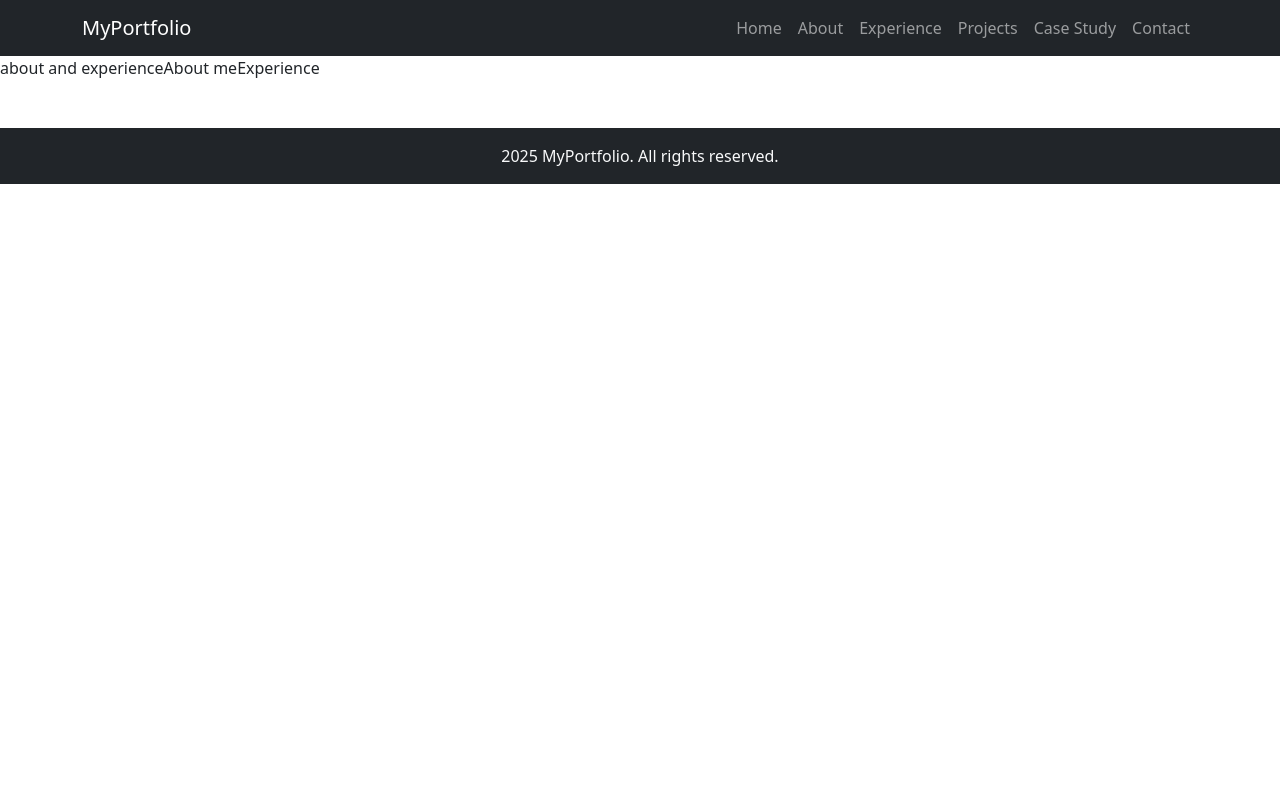
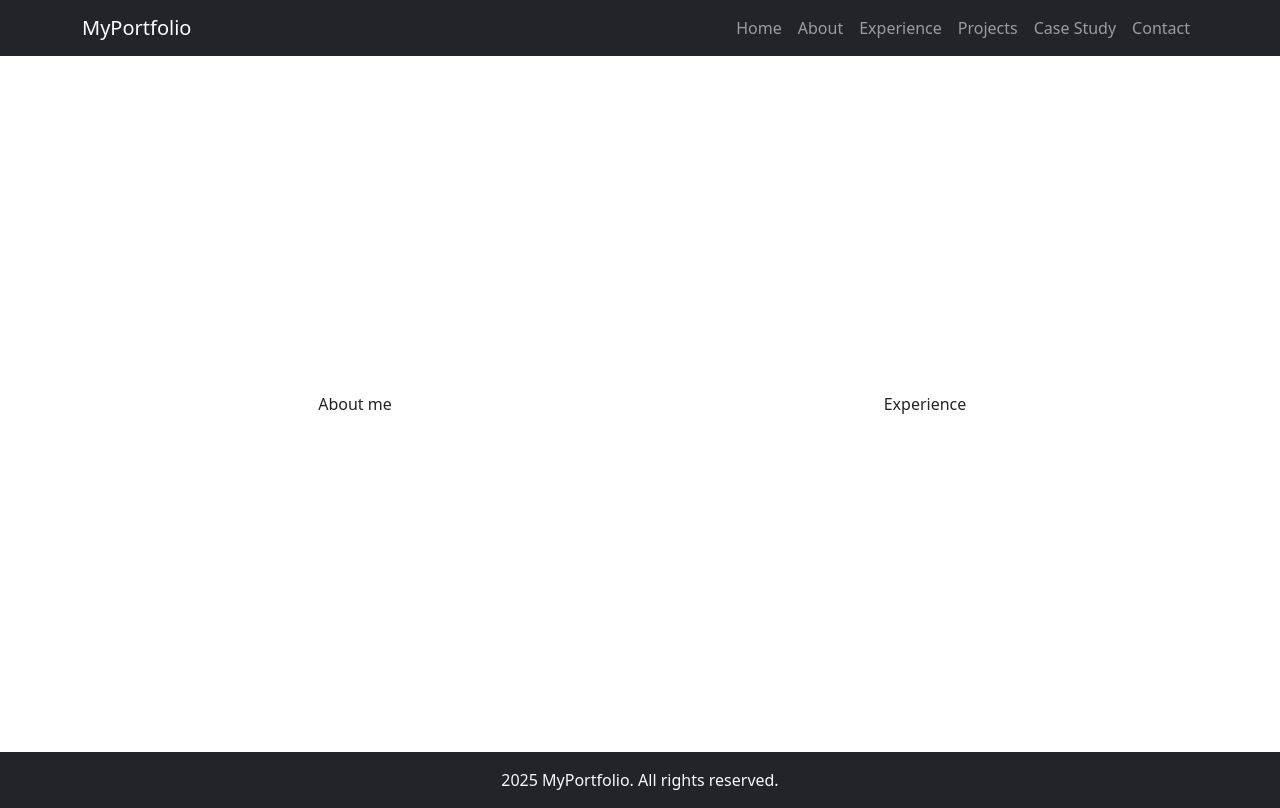
Before and after one commit to smrutishreenaik/Portfolio, a React (Vite) app in the folder portfolio-app/: page /experience in a window 1280 px wide. Built offline with nearby package versions, Linux system fonts and the light colour scheme.

Commit message:
added details to pages

```diff
--- a/portfolio-app/src/App.tsx
+++ b/portfolio-app/src/App.tsx
@@ -5,6 +5,7 @@ import Home from "./pages/Home";
 import Contact from "./pages/Contact";
 import AboutAndExperience from './pages/AboutAndExperience';
 import ProjectAndCaseStudy from "./pages/ProjectAndCaseStudy"
+import Footer from './components/Footer';
 
 const App: React.FC = () => {
   return (
@@ -16,6 +17,7 @@ const App: React.FC = () => {
         <Route path="/project" element={<ProjectAndCaseStudy />} />
         <Route path="/contact" element={<Contact />} />
       </Routes>
+      <Footer />
     </Router>
   );
 };
--- a/portfolio-app/src/index.scss
+++ b/portfolio-app/src/index.scss
@@ -10,6 +10,9 @@ a {
 }
 
 .page {
+  min-height: 75vh;
+  margin-top: 3rem;
   display: flex;
   flex-direction: column;
+  justify-content: center;
 }
--- a/portfolio-app/src/pages/AboutAndExperience.tsx
+++ b/portfolio-app/src/pages/AboutAndExperience.tsx
@@ -1,17 +1,22 @@
 import React from 'react'
-import Footer from '../components/Footer';
 import AboutMe from '../components/AboutMe';
 import Experience from '../components/Experience';
+import { Col, Container, Row } from 'react-bootstrap';
 
 const AboutAndExperience: React.FC = () => {
-  return (
-    <>
-    about and experience
-    <AboutMe/>
-    <Experience/>
-    <Footer/>
-    </>
-  );
+    return (
+        <Container className="page">
+            <Row className="align-items-center">
+                <Col md={6} className="text-center">
+                    <AboutMe />
+                </Col>
+
+                <Col md={6} className="text-center">
+                    <Experience />
+                </Col>
+            </Row>
+        </Container>
+    );
 };
 
 export default AboutAndExperience;
--- a/portfolio-app/src/pages/Contact.tsx
+++ b/portfolio-app/src/pages/Contact.tsx
@@ -1,11 +1,9 @@
 import React from 'react'
 import { Container, Form, Button } from "react-bootstrap";
-import Footer from '../components/Footer';
 
 const Contact: React.FC = () => {
   return (
-    <>
-    <Container className="mt-5">
+    <Container className="page">
       <h2>Contact Me</h2>
       <Form>
         <Form.Group className="mb-3">
@@ -23,8 +21,6 @@ const Contact: React.FC = () => {
         <Button variant="primary" type="submit">Send</Button>
       </Form>
     </Container>
-    <Footer/>
-    </>
   );
 };
 
--- a/portfolio-app/src/pages/Home.tsx
+++ b/portfolio-app/src/pages/Home.tsx
@@ -1,11 +1,9 @@
 import React from 'react'
 import { Container, Button, Row, Col } from "react-bootstrap";
 import ProfileImg from "../assets/profilePic.jpeg"
-import Footer from '../components/Footer';
 
 const Home: React.FC = () => {
   return (
-    <>
     <Container className="page">
       <Row className="align-items-center">
         <Col md={4} className="text-center">
@@ -42,8 +40,6 @@ const Home: React.FC = () => {
         </Col>
       </Row>
     </Container>
-      <Footer/>
-      </>
   );
 };
 
--- a/portfolio-app/src/pages/ProjectAndCaseStudy.tsx
+++ b/portfolio-app/src/pages/ProjectAndCaseStudy.tsx
@@ -1,17 +1,23 @@
 import React from 'react'
-import Footer from '../components/Footer';
 import Projects from '../components/Projects';
 import CaseStudy from '../components/CaseStudy';
+import { Col, Container, Row } from 'react-bootstrap';
 
 const ProjectAndCaseStudy: React.FC = () => {
-  return (
-    <>
-    Project and case study
-    <Projects/>
-    <CaseStudy/>
-    <Footer/>
-    </>
-  );
+    return (
+        <Container className="page">
+            <Row className="align-items-center">
+                <Col md={6} className="text-center">
+                    <Projects />
+                </Col>
+
+                <Col md={6} className="text-center">
+                    <CaseStudy />
+                </Col>
+            </Row>
+        </Container>
+
+    );
 };
 
 export default ProjectAndCaseStudy;
```
Lines whose indentation alone changed are shown as unchanged.
